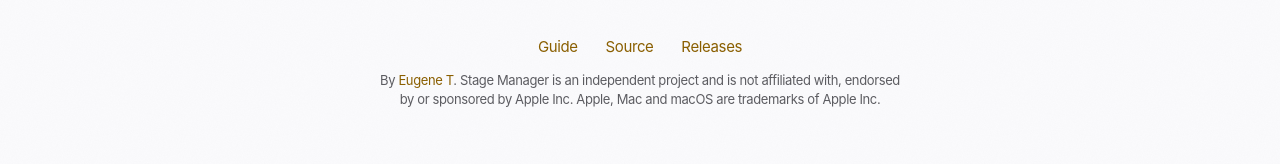
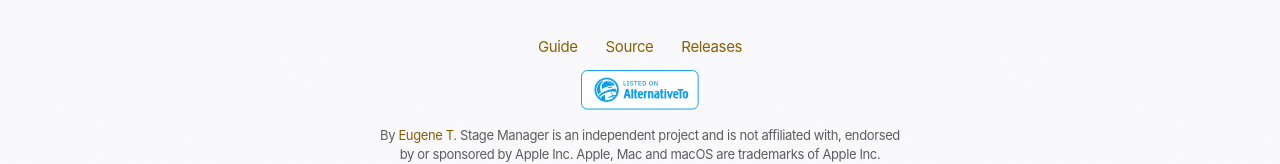
Before and after one commit to eugene-tea/stage-manager, a plain HTML site: page docs/index.html in a window 1280 px wide. Shown: the part 3436-3600 px from the top of the page. Drawn offline with Linux system fonts and the light colour scheme.

Commit message:
Page: a 'listed on' row in the footer, the AlternativeTo badge first (light, dark in dark mode), kept in docs/assets/badges so the page still loads nothing from elsewhere

```diff
--- a/docs/index.html
+++ b/docs/index.html
@@ -144,6 +144,9 @@
   footer { padding: 48px 0; color: var(--secondary); font-size: 13px; text-align: center; }
   footer nav { margin-bottom: 12px; font-size: 15px; }
   footer nav a { margin: 0 12px; }
+  /* Catalogs the app is listed on: their badges, kept here so the page loads nothing from elsewhere. */
+  footer .listed { display: flex; flex-wrap: wrap; justify-content: center; gap: 12px; margin: 0 0 16px; }
+  footer .listed img { display: block; width: auto; height: 40px; }
   /* Centred lines (and the card titles) wrap into even lines, never a lone word. */
   h1, h2, h3, .lede, .meta, .privacy, footer p { text-wrap: balance; }
 
@@ -266,6 +269,14 @@
       <a href="https://github.com/eugene-tea/stage-manager">Source</a>
       <a href="https://github.com/eugene-tea/stage-manager/releases">Releases</a>
     </nav>
+    <div class="listed">
+      <a href="https://alternativeto.net/software/stage-manager/about/?utm_source=badge&amp;utm_medium=referral" rel="noopener">
+        <picture>
+          <source srcset="assets/badges/alternativeto-dark.svg" media="(prefers-color-scheme: dark)">
+          <img src="assets/badges/alternativeto-light.svg" alt="Stage Manager on AlternativeTo" width="118" height="40">
+        </picture>
+      </a>
+    </div>
     <p>By <a href="https://github.com/eugene-tea">Eugene T</a>. Stage Manager is an independent project and is not affiliated with, endorsed by or sponsored by Apple Inc. Apple, Mac and macOS are trademarks of Apple&nbsp;Inc.</p>
   </div>
 </footer>
```
Also changed, not shown: docs/assets/badges/alternativeto-dark.svg (added), docs/assets/badges/alternativeto-light.svg (added).
